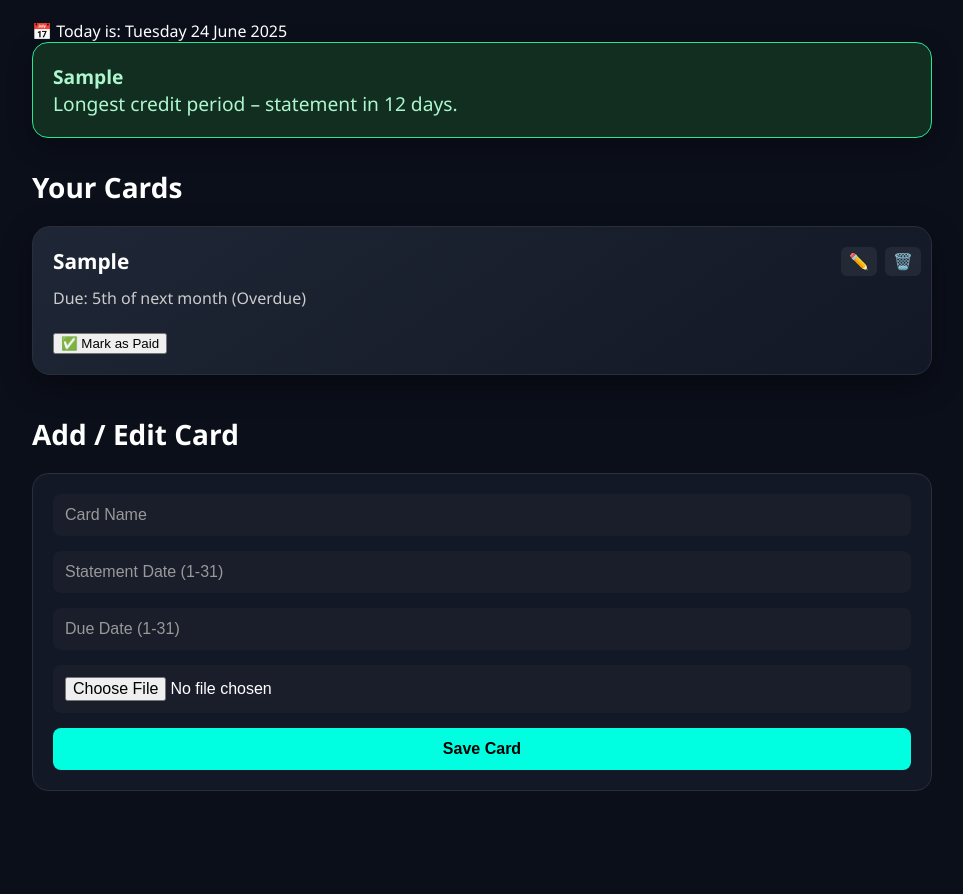
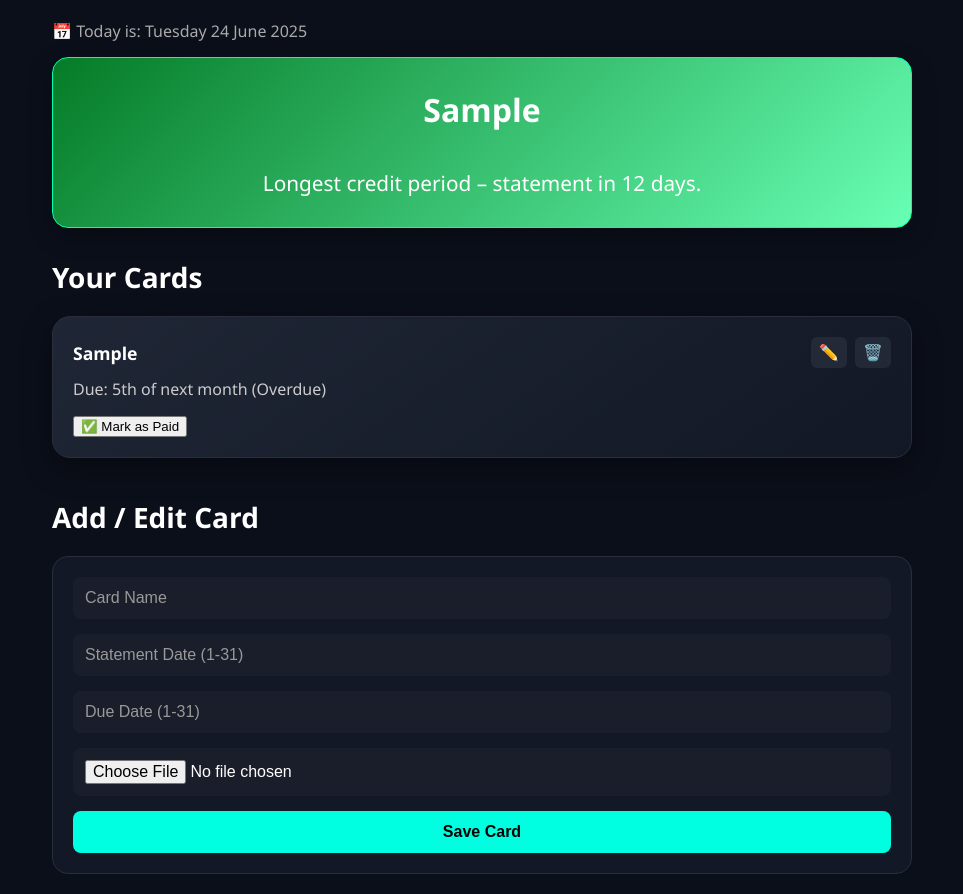
Before and after one commit to tommevin98/smart-card-picker, a plain HTML site: page index.html in a window 1280 px wide. Both pictures are taken after typing "Sample", "5", "5" into the empty fields and a click on the button "Save Card". Shown: the whole page, without its empty margins (158-1121 px from the left). Before the commit the page ends 811 px from the top, so only its background shows below. Drawn offline with Linux system fonts and the light colour scheme.

Commit message:
Add files via upload

```diff
--- a/style.css
+++ b/style.css
@@ -1,3 +1,4 @@
+* { box-sizing: border-box; }
 body {
   margin: 0;
   padding: 0;
@@ -5,38 +6,44 @@ body {
   font-family: 'Segoe UI', sans-serif;
   color: #ffffff;
 }
-
 .container {
   padding: 20px;
   max-width: 900px;
   margin: auto;
 }
-
 .title {
   font-size: 28px;
   font-weight: bold;
   margin-bottom: 20px;
 }
-
+.system-date {
+  color: #aaa;
+  font-size: 1rem;
+  margin-bottom: 15px;
+}
 .card-highlight {
-  background: #112e20;
-  border: 1px solid #29e58f;
-  color: #aef7ce;
+  background: linear-gradient(135deg, #057b27, #68ffb4);
+  border: 1px solid #00ffaa;
+  color: white;
   font-weight: 500;
-  padding: 20px;
+  padding: 30px 20px;
   border-radius: 16px;
+  text-align: center;
+  font-size: 1.3rem;
+  margin-bottom: 30px;
   box-shadow: 0 8px 24px rgba(0,0,0,0.3);
-  font-size: 1.2rem;
-  margin-bottom: 30px;
 }
-
+.card-highlight strong {
+  display: block;
+  font-size: 2rem;
+  margin-bottom: 10px;
+}
 .card-grid {
   display: grid;
   grid-template-columns: repeat(auto-fit, minmax(250px, 1fr));
   gap: 20px;
   margin-bottom: 40px;
 }
-
 .card {
   background: linear-gradient(145deg, #1f2635, #121825);
   border-radius: 18px;
@@ -45,79 +52,70 @@ body {
   border: 1px solid #2a2e3a;
   position: relative;
   transition: all 0.3s ease;
+  overflow: hidden;
 }
-
 .card:hover {
   transform: translateY(-4px);
 }
-
 .card-header {
   display: flex;
   align-items: center;
-  margin-bottom: 12px;
+  justify-content: space-between;
+  margin-bottom: 10px;
 }
-
-.card-header img {
-  width: 45px;
-  height: 45px;
+.card-left {
+  display: flex;
+  align-items: center;
+}
+.card-left img {
+  width: 36px;
+  height: 36px;
+  object-fit: contain;
   border-radius: 6px;
-  object-fit: contain;
   background: #ffffff10;
   padding: 4px;
-  margin-right: 12px;
+  margin-right: 10px;
+  display: block;
 }
-
-.card strong {
-  font-size: 1.3em;
+.card-left strong {
+  font-size: 1.1em;
   color: #ffffff;
 }
-
-.card p {
-  margin-top: 8px;
-  color: #ccc;
-}
-
-/* Top-right icons */
 .card-icons {
-  position: absolute;
-  top: 20px;
-  right: 10px;
   display: flex;
   gap: 8px;
 }
-
 .card-icons button {
   background-color: #ffffff10;
   border: none;
   border-radius: 6px;
-  padding: 5px 8px;
+  padding: 6px 8px;
   font-size: 1em;
   color: #eee;
   cursor: pointer;
   transition: background 0.2s;
 }
-
 .card-icons button:hover {
   background-color: #ffffff30;
 }
-
-/* Form Styling */
+.card p {
+  color: #ccc;
+  margin: 8px 0;
+}
 .card-form {
   background: #121825;
   padding: 20px;
   border-radius: 16px;
-  box-shadow: inset 0 1px 3px rgba(255, 255, 255, 0.02);
   border: 1px solid #2a2e3a;
+  width: 100%;
 }
-
 .input-group {
   margin-bottom: 15px;
 }
-
 input[type="text"],
 input[type="number"],
 input[type="file"] {
-  width: -webkit-fill-available;
+  width: 100%;
   padding: 12px;
   font-size: 1em;
   border-radius: 8px;
@@ -125,12 +123,11 @@ input[type="file"] {
   background: #1a1e2a;
   color: white;
   outline: none;
+  display: block;
 }
-
 input::placeholder {
   color: #999;
 }
-
 button[type="submit"] {
   padding: 12px 20px;
   background: #00ffe1;
@@ -143,7 +140,6 @@ button[type="submit"] {
   font-size: 1em;
   transition: background 0.2s;
 }
-
 button[type="submit"]:hover {
   background: #00c7b1;
 }
```
